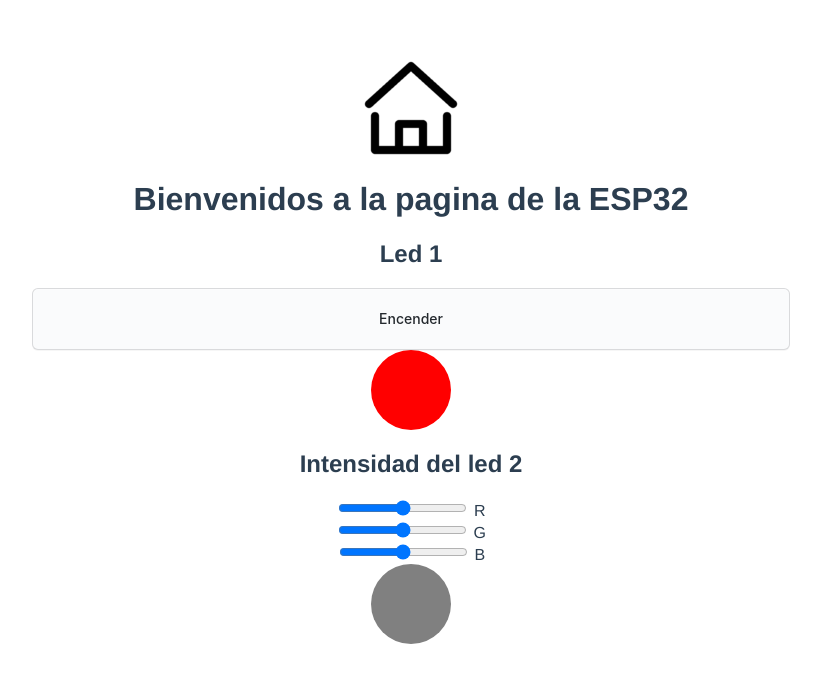
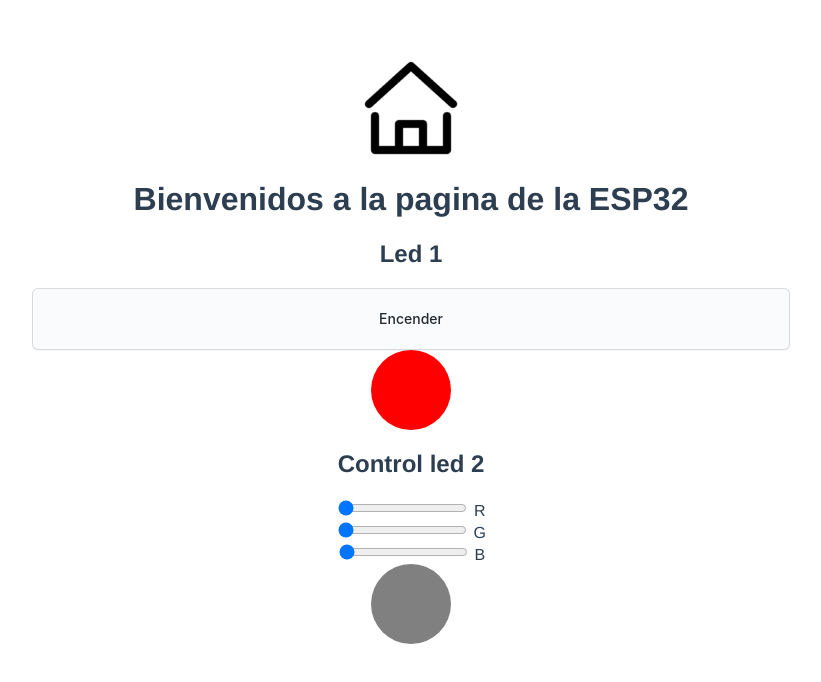
Before and after one commit to EduardoGMohedano/ESP32_WEB_VUE, a Vue app: page / in a window 1280 px wide. Shown: the top 682 px of the page, without its empty margins (229-1050 px from the left). Built offline with nearby package versions, Linux system fonts and the light colour scheme.

Commit message:
chore (rgb-led): set to 0 as default rgb values

```diff
--- a/src/App.vue
+++ b/src/App.vue
@@ -14,10 +14,10 @@
   </div>
 
   <div>
-    <div><h2>Intensidad del led 2</h2></div>
-    <div> <input @input="pwm_function_r" type="range" id="pwm_r" min="0" max="100" step="5"> <label for="pwm">R</label> </div>
-    <div> <input @input="pwm_function_g" type="range" id="pwm_g" min="0" max="100" step="5"> <label for="pwm">G</label> </div>
-    <div> <input @input="pwm_function_b" type="range" id="pwm_b" min="0" max="100" step="5"> <label for="pwm">B</label> </div>
+    <div><h2>Control led 2</h2></div>
+    <div> <input @input="pwm_function_r" type="range" id="pwm_r" min="0" max="100" step="5" value="0"> <label for="pwm">R</label> </div>
+    <div> <input @input="pwm_function_g" type="range" id="pwm_g" min="0" max="100" step="5" value="0"> <label for="pwm">G</label> </div>
+    <div> <input @input="pwm_function_b" type="range" id="pwm_b" min="0" max="100" step="5" value="0"> <label for="pwm">B</label> </div>
     <div class="circulo_pwm" id="led2"></div>
   </div>
 </template>
@@ -32,9 +32,9 @@ export default{
         count : 0,
         led_state : true,
         pwm_fun: 0,
-        r : 50,
-        g : 50,
-        b : 50,
+        r : 0,
+        g : 0,
+        b : 0,
       }
     },
 
```
